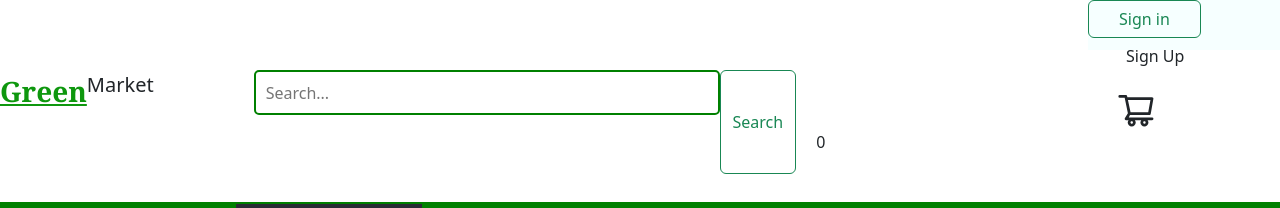
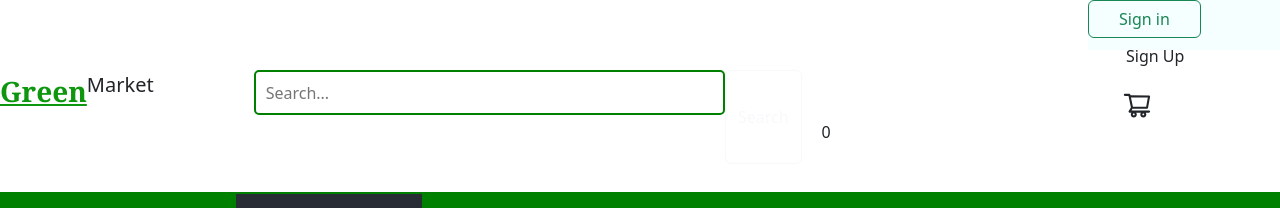
Before and after one commit to stanleywanjau/Green-market-frontend, a React (Create React App) app in the folder green-market/: page /cart in a window 1280 px wide. Shown: the top 208 px of the page. Built offline with nearby package versions, Linux system fonts and the light colour scheme; no server answers.

Commit message:
search btn

```diff
--- a/green-market/src/components/Cart.js
+++ b/green-market/src/components/Cart.js
@@ -87,7 +87,7 @@ const Cart = () => {
               </div>
             )}
             <div className="cart-below">
-              <button className="btn btn-success" onClick={() => ("Are you sure you want to clear the cart?") && emptyCart()}>Clear Cart</button>
+              <button className="btn btn-success" onClick={() => window.confirm("Are you sure you want to clear the cart?") && emptyCart()}>Clear Cart</button>
               <button className="btn btn-outline-secondary" onClick={()=>navigateHome()}>Countinue Shopping</button>
               <button className="btn btn-success" onClick={handleOrderClick} style={{ marginLeft: "750px" }}>Order Now</button>
             </div>
--- a/green-market/src/components/Search.js
+++ b/green-market/src/components/Search.js
@@ -62,7 +62,7 @@ const Search = ({user}) => {
         className="search-input"
 
       />
-      <button type="button"    class="btn btn-outline-success">Search</button>
+      <button   size={20}  class="btn btn-outline-light">Search</button>
 
 
       <div>
@@ -70,7 +70,7 @@ const Search = ({user}) => {
 
 
        <span>
-       <AiOutlineShoppingCart size={40}  className='cursor-pointer' onClick={handleCartClick} >
+       <AiOutlineShoppingCart size={30}  className='cursor-pointer' onClick={handleCartClick} >
 
        </AiOutlineShoppingCart>
 
```
